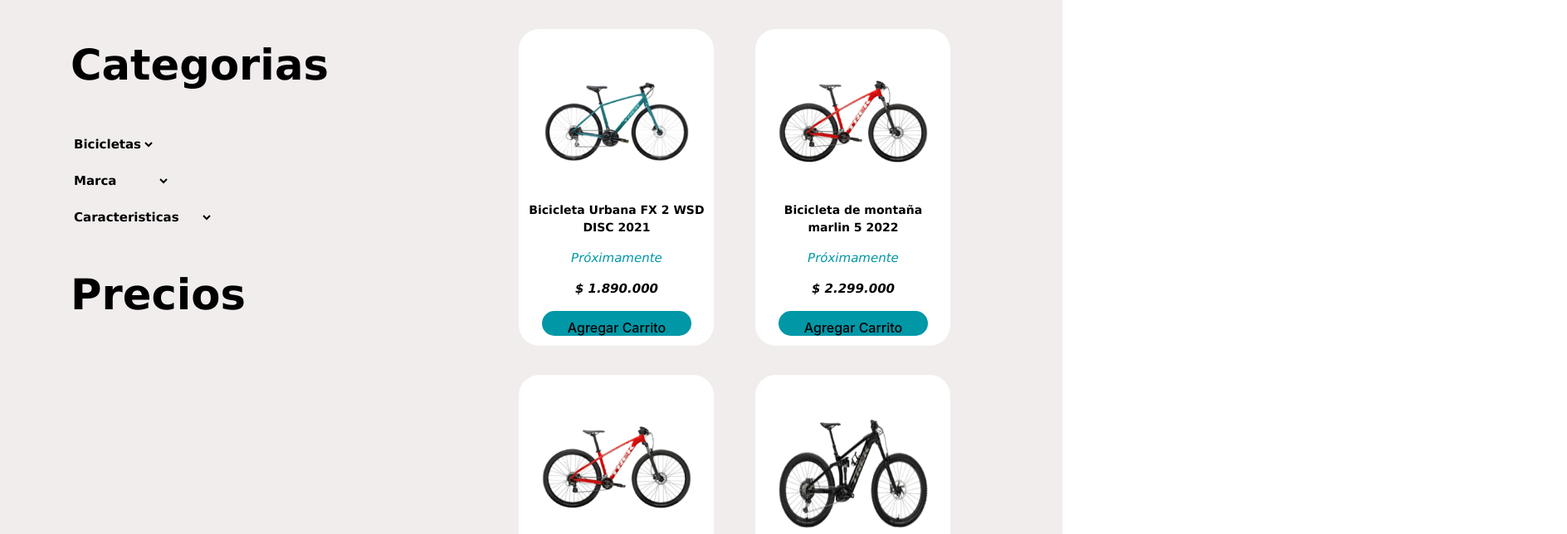
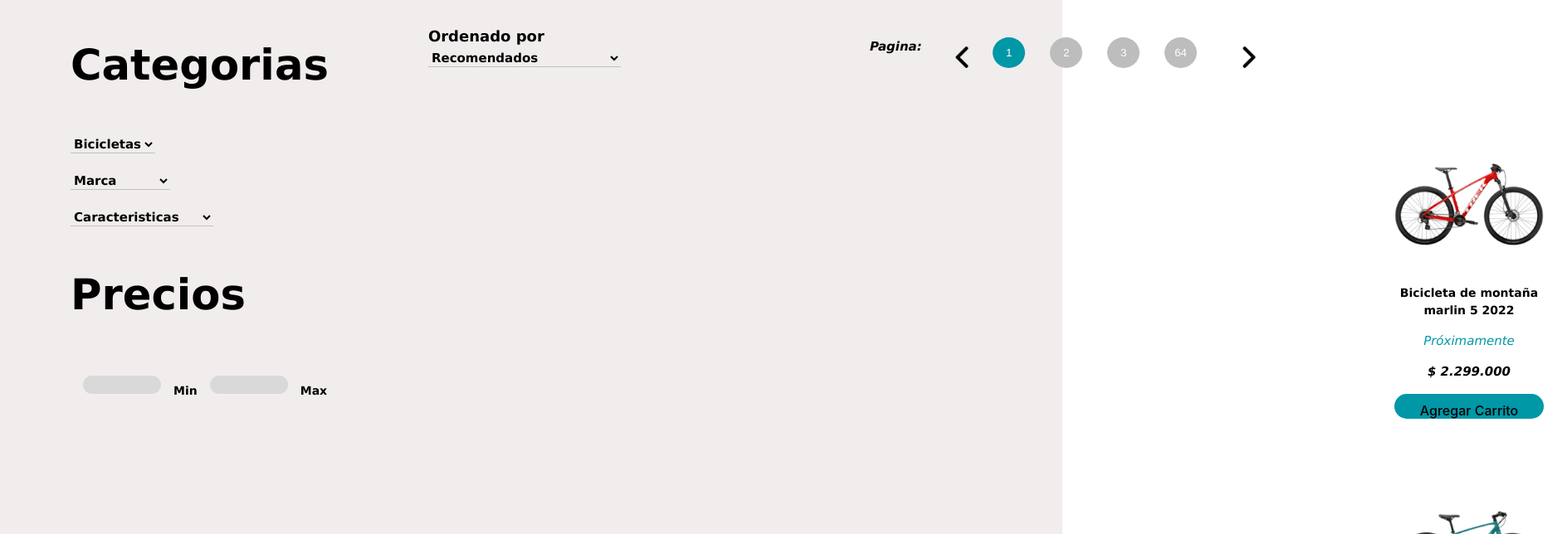
Before and after one commit to EDISON1606/BikeStore, a React (Vite) app in the folder Frontend/: page / in a window 1280 px wide. Shown: the top 644 px of the page at 83% size, 1888 px wide, since content can reach past the window. Built offline with nearby package versions, Linux system fonts and the light colour scheme.

Commit message:
Avance pagina

```diff
--- a/Frontend/src/CSS/Cards.css
+++ b/Frontend/src/CSS/Cards.css
@@ -8,7 +8,7 @@
 h1{
     font-family: Verdana, Geneva, Tahoma, sans-serif;
     color: black;
-    font-size: 20px;
+
 }
 
 .list{
@@ -19,6 +19,8 @@
     flex-direction: column;
     margin-right: 45px;
     margin-left: 45px;
+
+
 }
 .categorias{
     font-family: Verdana, Geneva, Tahoma, sans-serif;
@@ -30,6 +32,7 @@
     cursor: pointer;
     position: relative;
     z-index: 1;
+    border-bottom: 1px solid silver;
 }
 .cards-products{
     width: 215px;
@@ -75,6 +78,7 @@
  border-radius: 25px;
 
 }
+
 button{
 
    flex-direction: column;
@@ -88,9 +92,101 @@
     flex-direction: row-reverse;
     justify-content: center;
     align-content: center;
-    flex-wrap: wrap;
-    margin-top: 15px;
+    flex-wrap:wrap;
+    margin-top: 100px;
     max-width: 1024px;
-    margin: auto;
+}
+h5{
+    font-family: Verdana, Geneva, Tahoma, sans-serif;
+    color: black;
+    font-size: 14px;
+    display: flex;
+}
+input{
+    border-radius: 20px;
+    background-color:#D9D9D9;
+    height: 20px;
+    width: 90px;
+    border: transparent;
+}
+.opcion{
+    list-style: none;
+    display: flex;
+    margin-left: 65px;
+    margin-right: 65px;
+    margin-top: 20px;
+    padding: 10px;
+    border-bottom: 1px solid silver;
+}
+.recomendado{
+    font-family: Verdana, Geneva, Tahoma, sans-serif;
+    font-size: 15px;
+    color: black;
+    font-weight: bold;
+    background-color: transparent;
+    border: none;
+    cursor: pointer;
+    position: relative;
+    z-index: 1;
+    border-bottom: 1px solid silver;
 
 }
+h4{
+    font-family: Verdana, Geneva, Tahoma, sans-serif;
+    color: black;
+    font-size: 18px;
+    font-weight: bold;
+    margin: auto;
+}
+ #numeropagina{
+    border-radius: 100%;
+    width: 35px;
+    height: 35px;
+}
+#btn-inicio{
+    background-color: transparent;
+    width: 30px;
+    height: 30px;
+    border-radius: 100%;
+
+}
+#btn-final{
+    background-color: transparent;
+    width: 30px;
+    height: 30px;
+    border-radius: 100%;
+}
+.pagination input{
+    color: #FFFF;
+    text-align: center;
+    background-color: #BDBDBD;
+}
+.pagination img{
+    display: flex;
+    align-items: center;
+    width: 26px;
+    height: 26px;
+
+}
+.pagination{
+    display: flex;
+    justify-content:end;
+    margin-right: 50%;
+    margin-left: 300px;
+
+}
+
+.pagination button, input{
+    margin: 15px;
+}
+
+.pagination button:hover{
+    cursor: pointer;
+    opacity: 0.5;
+}
+.btn-selector input{
+    background-color: #0097A7;
+}
+.precios{
+    display: flex;
+}
--- a/Frontend/src/components/Cards.jsx
+++ b/Frontend/src/components/Cards.jsx
@@ -2,6 +2,9 @@
 import Bici from '../img/Bici 33.png'
 import Bici1 from'../img/bici1 31.png'
 import Bici2 from'../img/bici2 31.png'
+import flecha1 from '../img/flecha-correcta.png'
+import flecha2 from '../img/flecha-izquierda.png'
+
  export default function Cards (){
     return(
         <div className='Principal'>
@@ -60,9 +63,44 @@
                 </select>
             </li>
             <h1>Precios</h1>
-
+            <div className='precios'>
+            <input type="number" id='precio' name='precio' />
+            <h5>Min</h5>
+            <input type="number" />
+            <h5>Max</h5>
+            </div>
         </ul>
     </div>
+    <div className='opcion'>
+    <li>
+        <h4>Ordenado por</h4>
+                <select className="recomendado" onchange="redireccionamiento(event);">
+                    <option  className="opcion" value="" >Recomendados</option>
+                    <option className="A" value="" disabled="true"></option>
+                    <option  className="opcion" value="">precio de menor a mayor </option>
+                    <option className="A" value="" disabled="true"></option>
+                    <option  className="opcion" value="">precio de mayor a menor</option>
+                    <option className="A" value="" disabled="true"></option>
+                    <option  className="opcion" value="">Marca</option>
+                    <option className="A" value="" disabled="true"></option>
+                    <option  className="opcion" value="">Nuevo Producto</option>
+                    <option className="A" value="" disabled="true"></option>
+                    <option  className="A" value="">Los mejore evaluados</option>
+                </select>
+            </li>
+            <div class="pagination">
+            <h3>Pagina:</h3>
+        <button id="btn-inicio"><img src={flecha2} /></button>
+        <div className='btn-selector'>
+        <input type="text" value="1" id="numeropagina" disabled="true"></input>
+        </div>
+        <input type="text" value="2" id="numeropagina" disabled="true"></input>
+        <input type="text" value="3" id="numeropagina" disabled="true"></input>
+        <input type="text" value="64" id="numeropagina" disabled="true"></input>
+        <button id="btn-final"><img src={flecha1} /></button>
+    </div>
+            </div>
+
     <div className='products'>
     <div className='cards-products'>
      <img src={Bici} id='bici'/>
```
Also changed, not shown: Frontend/src/img/flecha-correcta.png (added), Frontend/src/img/flecha-izquierda.png (added). Lines whose indentation alone changed are shown as unchanged.
